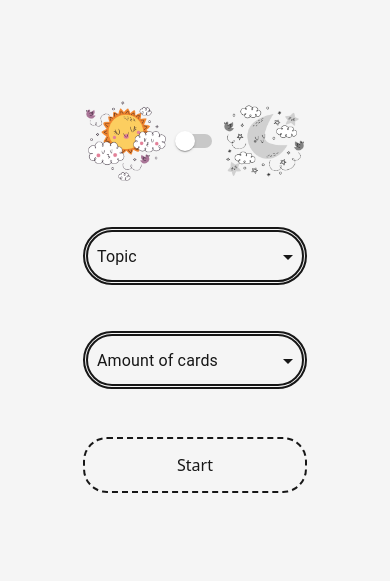
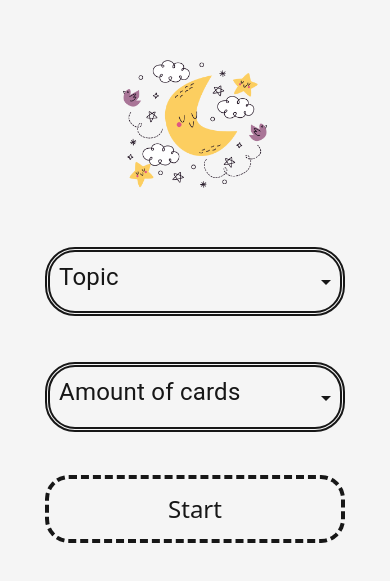
Before and after one commit to oOFaYOo/matching_game, a React (Create React App) app: page /menu in a window 390 px wide. Shown: the part 125-706 px from the top of the page. Built offline with nearby package versions, Linux system fonts and the light colour scheme.

Commit message:
mobile and tablet version

```diff
--- a/src/components/ButtonLink/index.tsx
+++ b/src/components/ButtonLink/index.tsx
@@ -11,9 +11,10 @@ const ButtonLink = ({title, link, clickCallback} : IButtonLink) => {
 
     return (
         <button className={`${theme === 'dark' ? 'border-neutral-400 text-neutral-400' : 'border-neutral-900 text-neutral-900'}
-                border-2 border-dashed w-56 rounded-3xl flex items-center hover:scale-105 hover:border-amber-500`}
+                big:border-2 border-dashed mobile:w-[455px] big:w-56 tablet:w-[300px] border-4
+                rounded-3xl flex items-center hover:scale-105 hover:border-amber-500`}
                 onClick={clickCallback}>
-            <Link className={'relative inline-block w-full py-3.5'} to={link}>
+            <Link className={'relative inline-block big:text-base tablet:text-2xl mobile:text-5xl w-full py-3.5'} to={link}>
                 {title}
             </Link>
         </button>
--- a/src/components/ThemeSwitcher/index.tsx
+++ b/src/components/ThemeSwitcher/index.tsx
@@ -12,7 +12,8 @@ const ThemeSwitcher = () => {
     const dispatch = useDispatch();
 
     return (
-        <div className={'flex flex-row items-center'}>
+        <>
+            <div className={'big:flex flex-row items-center mobile:hidden tablet:hidden'}>
                 <img src={sun} className={`${theme === 'dark' ? 'grayscale' : ''} w-20 h-20`}/>
                 <Switch data-testid={'switch'} id={'theme-switcher'} color={'default'} checked={theme !== 'light'}
                         onChange={(e) => {
@@ -22,6 +23,20 @@ const ThemeSwitcher = () => {
                         }}/>
                 <img src={moon} className={`${theme === 'dark' ? '' : 'grayscale'} w-20 h-20`}/>
             </div>
+            <div className={'flex flex-row items-center big:hidden block'}>
+                {
+                    theme === 'dark'
+                    ? <img src={sun} className={'mobile:w-48 mobile:h-48 tablet:w-36 tablet:h-36'} onClick={()=>{
+                            localStorage.setItem('theme', 'light')
+                            dispatch(setTheme('light'));
+                        }}/>
+                    : <img src={moon} className={'mobile:w-48 mobile:h-48 tablet:w-36 tablet:h-36'} onClick={()=>{
+                            localStorage.setItem('theme', 'dark')
+                            dispatch(setTheme('dark'));
+                        }}/>
+                }
+            </div>
+        </>
     )
 }
 
--- a/src/components/Tile/index.tsx
+++ b/src/components/Tile/index.tsx
@@ -9,16 +9,15 @@ const Tile = ({image, title, open, index, clickHandler} : ITile) => {
 
     return (
         <div className={`${theme === 'dark'
-            ? 'hover:shadow-lg border-transparent hover:bg-neutral-600 bg-neutral-600/70 hover:shadow-black hover:border-amber-500'
-            : 'border-neutral-300 hover:border-amber-500 hover:shadow-lg hover:bg-white'}
-        relative rounded-2xl flex justify-center items-center hover:cursor-pointer m-1 border-2 border-dashed w-24 h-24 duration-1000
-        ${open ? '' : 'card_open'}`}
+            ? 'border-transparent big:hover:bg-neutral-600 bg-neutral-600/70 big:hover:shadow-black big:hover:border-amber-500'
+            : 'border-neutral-300 big:hover:border-amber-500 mobile:border-neutral-500 big:hover:bg-white big:border-2'}
+        relative rounded-2xl flex justify-center hover:shadow-lg items-center hover:cursor-pointer m-1 border-4 border-dashed
+        tablet:w-32 tablet:h-32 mobile:w-44 mobile:h-44 big:w-24 big:h-24 duration-1000 ${open ? '' : 'card_open'}`}
         onClick={() => clickHandler(index, title)}
-
         >
             {
                 open
-                    ? <img src={image} className={'w-20 h-20'}
+                    ? <img src={image} className={'mobile:w-40 mobile:h-40 tablet:w-28 tablet:h-28 big:w-20 big:h-20'}
                            style={{
                                backfaceVisibility: 'hidden',
                            }}/>
--- a/src/components/TileContainer/index.tsx
+++ b/src/components/TileContainer/index.tsx
@@ -79,7 +79,10 @@ const TileContainer = ({setWin}:{setWin: React.Dispatch<React.SetStateAction<boo
 
 
     return (
-        <div className={`${cards.length < 22 ? 'w-[450px]' : 'w-[650px]'} relative flex-wrap flex justify-center items-center`}>
+        <div className={`${cards.length < 22
+            ? 'big:w-[450px] mobile:w-[600px] tablet:w-[650px]'
+            : 'big:w-[650px] tablet:w-[850px] mobile:w-[740px]'}
+            relative flex-wrap flex justify-center items-center`}>
                         {cards.map((item, index)=>{
                             return <Tile
                                 image={item.image}
--- a/src/index.css
+++ b/src/index.css
@@ -26,8 +26,47 @@ body, #root {
   color: inherit !important;
 }
 
-.card_open:active {
-  transform: rotateY(180deg);
-  transform-style: preserve-3d;
-  perspective: 1000px;
+
+@media (max-device-width: 605px) {
+  .MuiSelect-select, .MuiFormLabel-root, .MuiInputBase-root, .MuiSvgIcon-root, .MuiButtonBase-root {
+      font-size: 2.5rem !important;
+  }
 }
+
+@media (max-device-width: 605px) {
+  .MuiInputBase-root {
+    top: 10px !important;
+  }
+}
+
+@media (min-device-width: 605px) {
+  .MuiSelect-select, .MuiFormLabel-root, .MuiInputBase-root, .MuiSvgIcon-root, .MuiButtonBase-root {
+    font-size: 1.5rem !important;
+  }
+}
+
+@media (min-device-width: 605px) {
+  .MuiInputBase-root {
+    top: 5px !important;
+  }
+}
+
+@media (min-device-width: 1005px) {
+  .MuiSelect-select, .MuiFormLabel-root, .MuiInputBase-root, .MuiSvgIcon-root, .MuiButtonBase-root {
+    font-size: 1rem !important;
+  }
+}
+
+@media (min-device-width: 1005px) {
+  .MuiInputBase-root {
+    top: 5px !important;
+  }
+}
+
+@media (min-device-width: 1005px) {
+    .card_open:active {
+      transform: rotateY(180deg);
+      transform-style: preserve-3d;
+      perspective: 1000px;
+    }
+}
--- a/src/pages/Game/index.tsx
+++ b/src/pages/Game/index.tsx
@@ -16,7 +16,7 @@ const Game = () => {
     return (
         <div className={`${theme === 'dark' ? 'bg-neutral-900' : 'bg-neutral-100'}
         flex flex-col items-center justify-start h-full w-full fixed overflow-auto`}>
-            <header className={'relative w-full flex flex-row justify-between items-center px-6 pt-1'}>
+            <header className={'relative w-full flex flex-row justify-between mobile:justify-evenly items-center px-6 pt-1'}>
                 <ButtonLink title={'Back to menu'} link={'/menu'} clickCallback={()=>{
                     dispatch(setTopic(''));
                     dispatch(setAmount(''));
--- a/src/pages/Menu/index.tsx
+++ b/src/pages/Menu/index.tsx
@@ -37,14 +37,14 @@ const Menu = () => {
                             value={topic}
                             label="Topic"
                             onChange={handleChangeTopic}
-                            className={'w-56'}
+                            className={'big:w-56 mobile:w-[455px] tablet:w-[300px]'}
                             sx={
                                 theme === 'dark' ? {color: 'rgb(163 163 163)'} : {color: 'rgb(23 23 23)'}
                             }
                             MenuProps={{
                                 PaperProps: {
                                     style: {
-                                        borderRadius: '15px'
+                                        borderRadius: '15px',
                                     }
                                 }
                             }}
@@ -66,14 +66,14 @@ const Menu = () => {
                             value={amount}
                             label="Amount of cards"
                             onChange={handleChangeAmount}
-                            className={'w-56'}
+                            className={'big:w-56 mobile:w-[455px] tablet:w-[300px]'}
                             sx={theme === 'dark' ? {color: 'rgb(163 163 163)'} : {color: 'rgb(23 23 23)'}}
                             MenuProps={{
                                 PaperProps: {
                                     style: {
-                                        maxHeight: '150px',
-                                        minWidth: '100px',
-                                        borderRadius: '15px'
+                                        maxHeight: '250px',
+                                        minWidth: '150px',
+                                        borderRadius: '15px',
                                     }
                                 }
                             }}
--- a/tailwind.config.js
+++ b/tailwind.config.js
@@ -1,10 +1,18 @@
 /** @type {import('tailwindcss').Config} */
+const defaultTheme = require('tailwindcss/defaultTheme');
+
 module.exports = {
   content: [
     "./src/**/*.{js,jsx,ts,tsx}",
   ],
   theme: {
     extend: {},
+    screens: {
+      'mobile': { 'raw': '(max-device-width: 605px)' },
+      'tablet': { 'raw': '(min-device-width: 605px)' },
+      'big': { 'raw': '(min-device-width: 1005px)' },
+      ...defaultTheme.screens,
+    }
   },
   plugins: [],
 }
```
Lines whose indentation alone changed are shown as unchanged.
